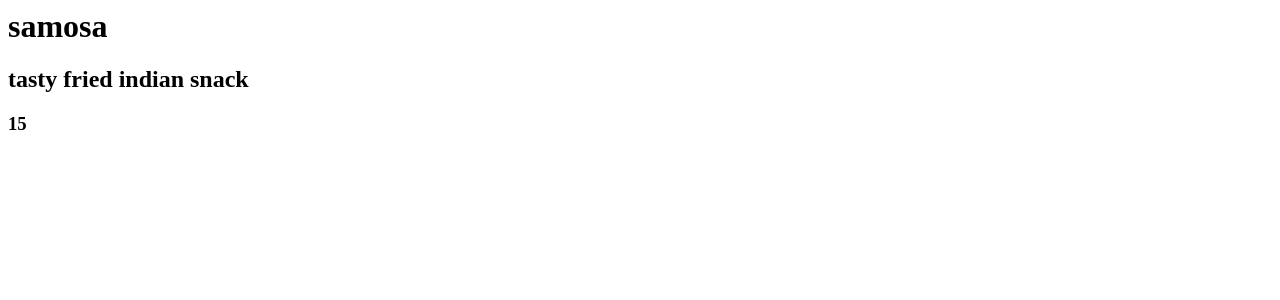
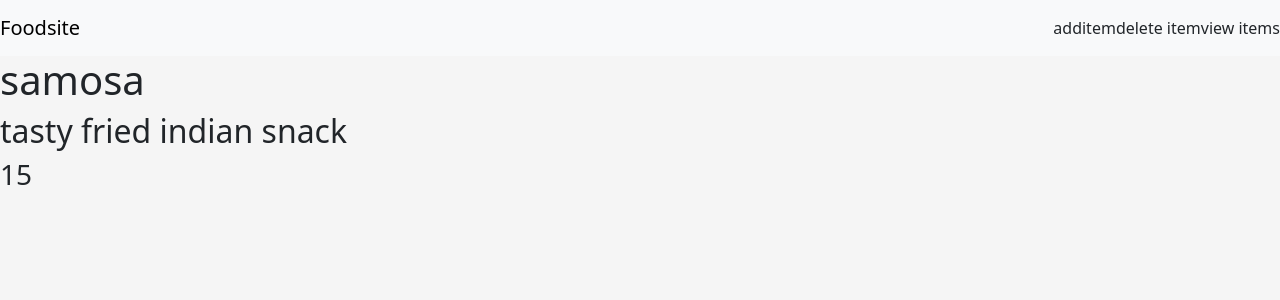
Before and after one commit to deepsalternate/foodsite2, a Django app: page /food/1/ in a window 1280 px wide. Shown: the top 300 px of the page. Run offline with Django 4.2, Linux system fonts and the light colour scheme; data comes from the database, SQL or seed files in the repository; both versions use the stored data as it was after the commit.

```diff
--- a/food/models.py
+++ b/food/models.py
@@ -9,3 +9,4 @@ class Item(models.Model):
     item_name=models.CharField(max_length=200)
     item_desc=models.CharField(max_length=200)
     item_price=models.IntegerField()
+    item_image=models.CharField(max_length=500,default="https://livingstonbagel.com/wp-content/uploads/2016/11/food-placeholder.jpg")
--- a/food/static/food/style.css
+++ b/food/static/food/style.css
@@ -1,3 +1,3 @@
 body{
-    background-color: red !important;
+    background-color:whitesmoke;
 }
--- /dev/null
+++ b/food/templates/food/base.html
@@ -0,0 +1,33 @@
+{% load static %}
+<!DOCTYPE html>
+<html lang="en">
+<head>
+    <meta charset="UTF-8">
+    <meta name="viewport" content="width=device-width, initial-scale=1.0">
+    <title>Document</title>
+    <link href="https://cdn.jsdelivr.net/npm/bootstrap@5.3.2/dist/css/bootstrap.min.css" rel="stylesheet" integrity="sha384-T3c6CoIi6uLrA9TneNEoa7RxnatzjcDSCmG1MXxSR1GAsXEV/Dwwykc2MPK8M2HN" crossorigin="anonymous">
+    <link rel="stylesheet" href="{% static 'food/style.css' %}">
+
+</head>
+<body>
+    <nav class="navbar navbar-light  bg-light">
+        <label class="navbar-brand">Foodsite</label>
+        <div class="navbar">
+
+
+                <a class="nav-item nav-link " href="#">additem</a>
+
+
+                <a class="nav-item nav-link " href="#">delete item</a>
+
+                <a class="nav-item nav-link" href="#">view items</a>
+
+
+        </div>
+    </nav>
+
+    {% block body %}
+    {% endblock %}
+
+</body>
+</html>
--- a/food/templates/food/detail.html
+++ b/food/templates/food/detail.html
@@ -1,3 +1,6 @@
+{% extends 'food/base.html' %}
+{% block body %}
 <h1>{{item.item_name}} </h1>
 <h2>{{item.item_desc}} </h2>
 <h3>{{item.item_price}} </h3>
+{% endblock %}
```
Also changed, not shown: food/templates/food/index.html (+28 -19 lines), db.sqlite3, food/migrations/0002_item_item_image.py (added), food/migrations/0003_alter_item_item_image.py (added), food/migrations/0004_alter_item_item_image.py (added), food/migrations/0005_alter_item_item_image.py (added), food/migrations/0006_alter_item_item_image.py (added).
